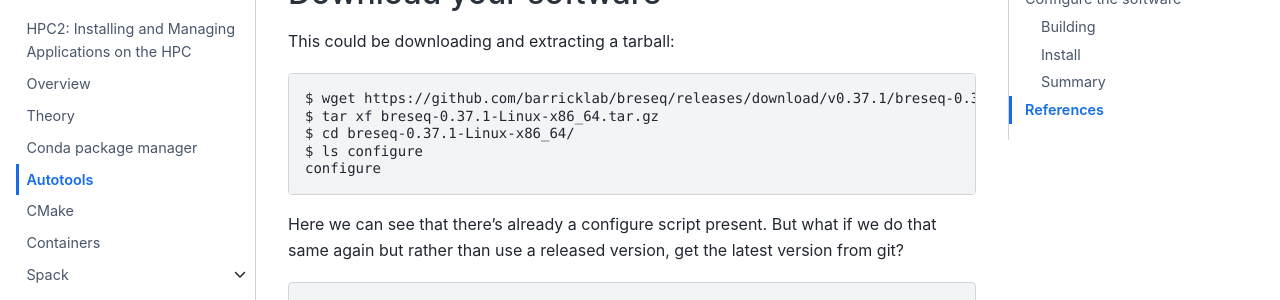
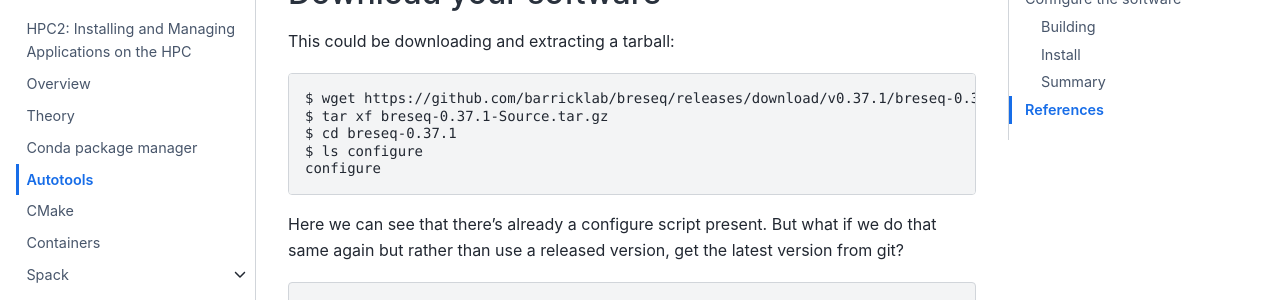
Before and after one commit to ARCTraining/hpc2-software, a Jupyter Book: the page built from book/course/autotools.md, in a window 1280 px wide and 900 px high, scrolled down 405 px. Shown: the part 170-470 px from the top of the window. Built offline with Jupyter Book 1.0.4 settings and Sphinx 7.4.7 and the Sphinx Book theme 1.1.4, drawn with Linux system fonts in a browser that asks for light colours.

Commit message:
Update autotools.md

````diff
--- a/book/course/autotools.md
+++ b/book/course/autotools.md
@@ -21,9 +21,9 @@ I'm picking on something from GitHub that includes all these steps.
 This could be downloading and extracting a tarball:
 
 ```
-$ wget https://github.com/barricklab/breseq/releases/download/v0.37.1/breseq-0.37.1-Linux-x86_64.tar.gz
-$ tar xf breseq-0.37.1-Linux-x86_64.tar.gz
-$ cd breseq-0.37.1-Linux-x86_64/
+$ wget https://github.com/barricklab/breseq/releases/download/v0.37.1/breseq-0.37.1-Source.tar.gz
+$ tar xf breseq-0.37.1-Source.tar.gz
+$ cd breseq-0.37.1
 $ ls configure
 configure
 ```
````
